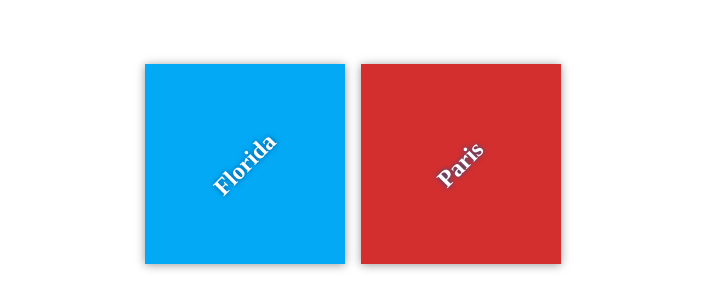
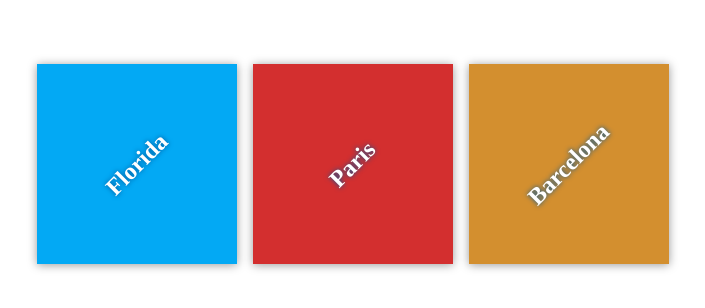
Before and after one commit to abood94/my-travel-plans, a plain HTML site: page index.html in a window 1280 px wide. Shown: the part 236-544 px from the top of the page, without its empty margins (287-992 px from the left). Drawn offline with Linux system fonts and the light colour scheme.

Commit message:
Added barcelona to destinations

```diff
--- a/css/app.css
+++ b/css/app.css
@@ -58,3 +58,6 @@ h2 {
 #paris {
     background-color: #d32f2f;
 }
+#barcelona {
+    background-color: #d38f2f;
+}
--- a/index.html
+++ b/index.html
@@ -17,6 +17,11 @@
             <div class="destination" id="paris">
                 <h2>Paris</h2>
             </div>
+
+            <div class="destination" id="barcelona">
+                <h2>Barcelona</h2>
+            </div>
+
         </div>
     </div>
 
```
